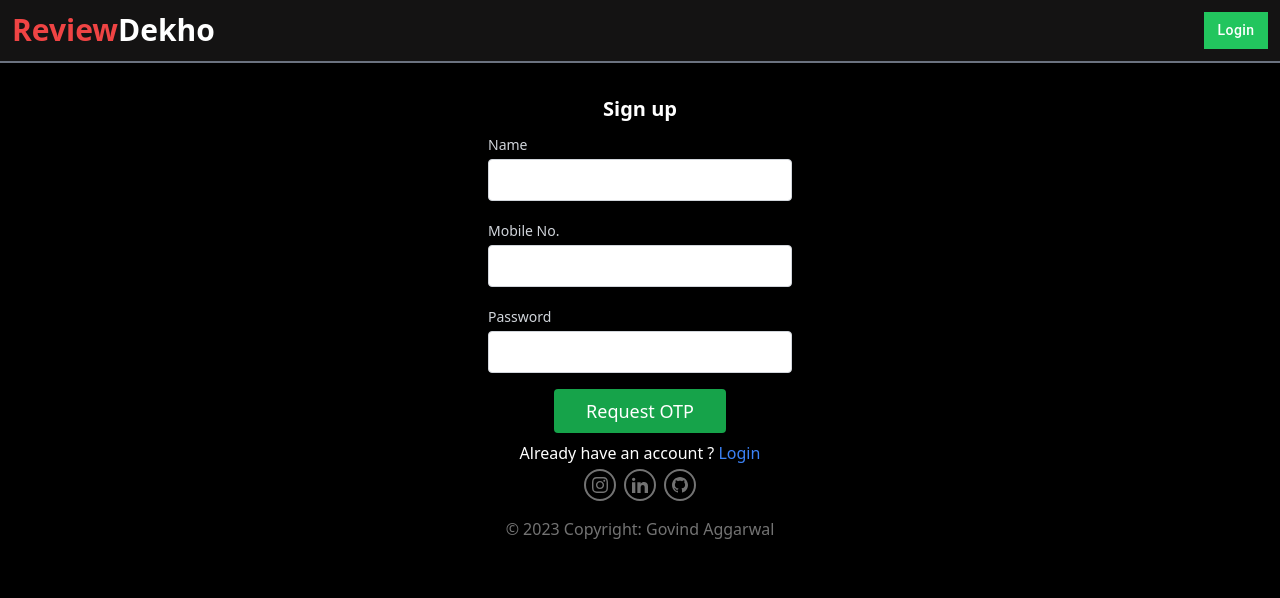
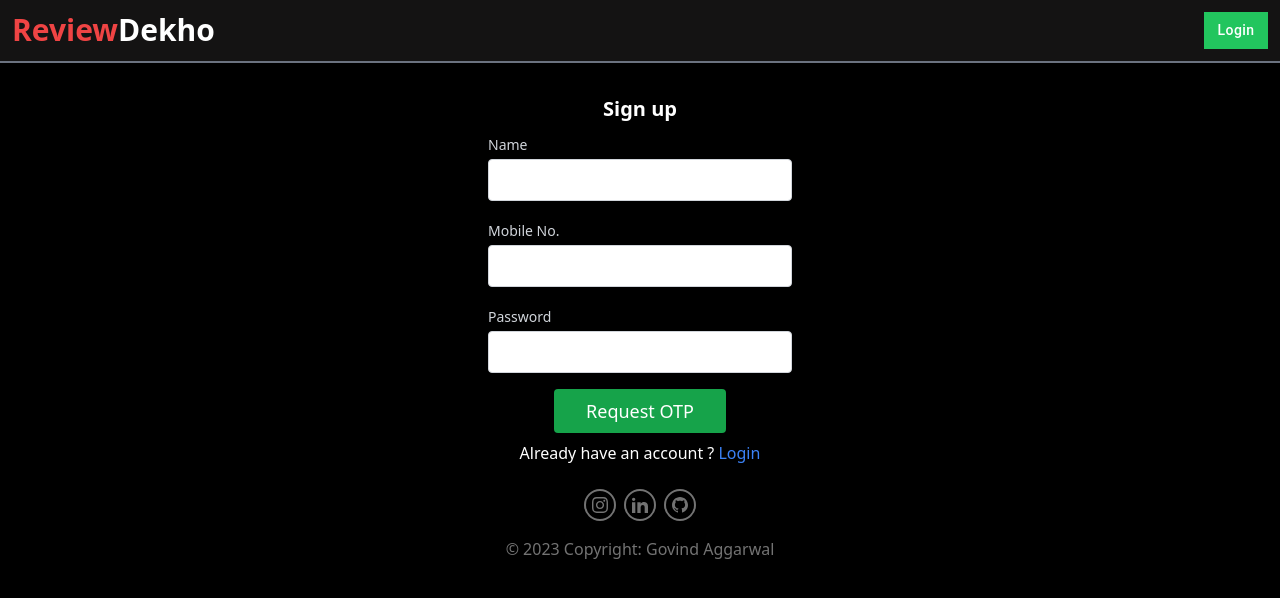
Before and after one commit to Govind8006/filmyverse, a React (Create React App) app: page /signup in a window 1280 px wide. Shown: the top 598 px of the page. Built offline with nearby package versions, Linux system fonts and the light colour scheme.

Commit message:
footer position update

```diff
--- a/src/index.css
+++ b/src/index.css
@@ -43,3 +43,6 @@ body {
         font-size: small;
     }
   }
+  .footer{
+    margin-top: 20px;
+  }
```
